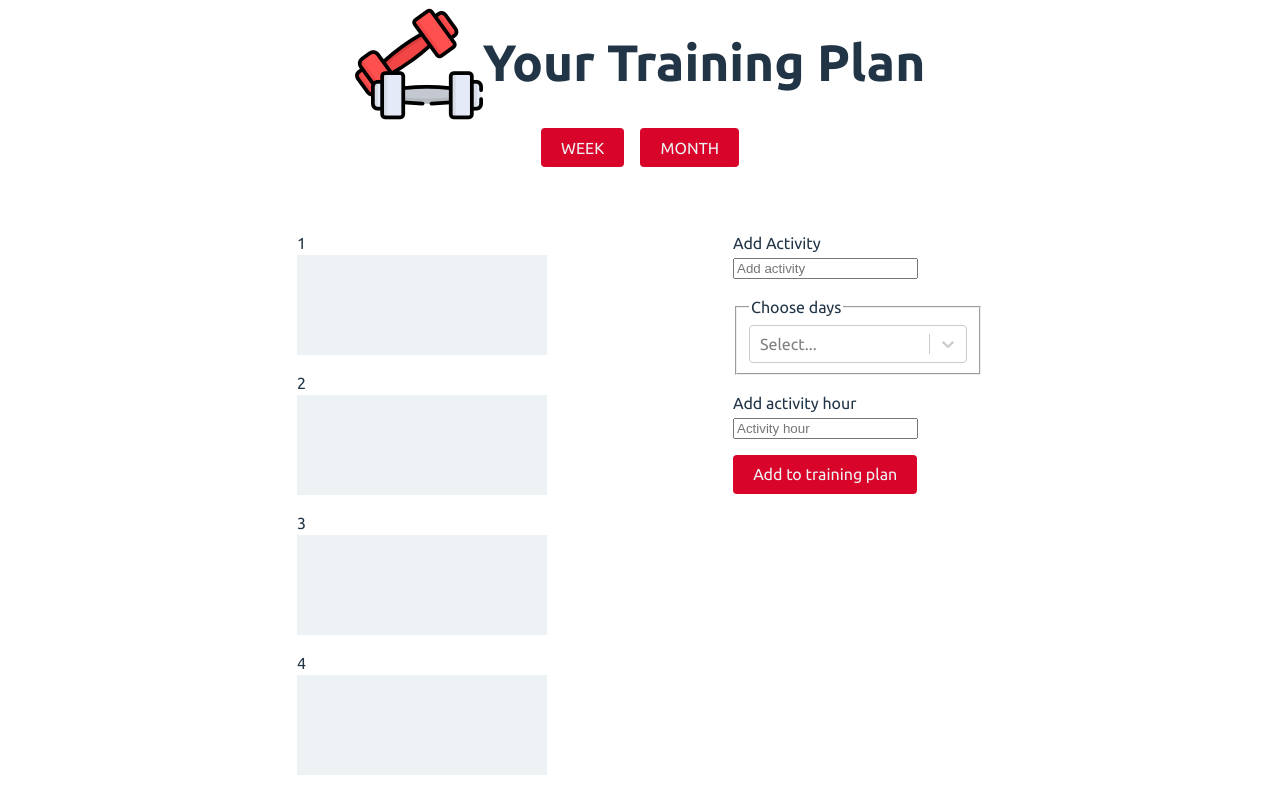
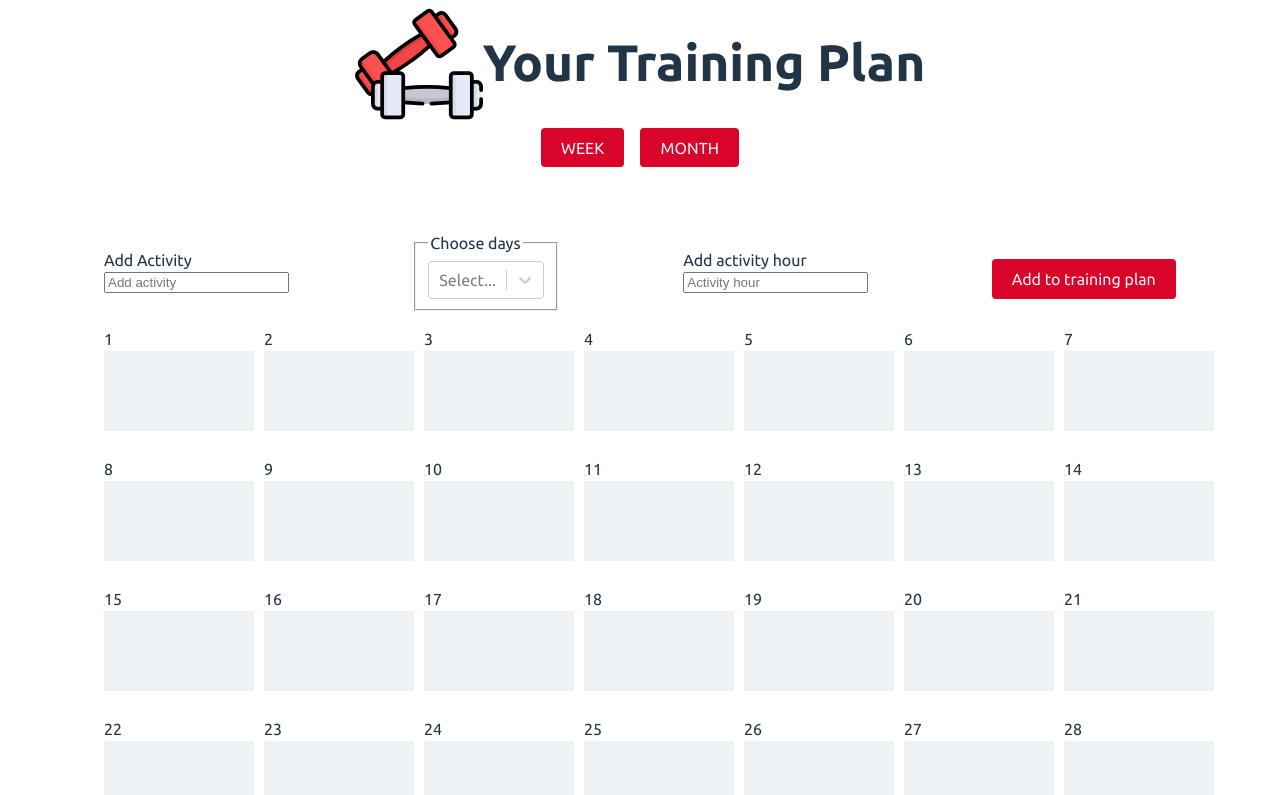
Before and after one commit to AnnaKus5/YourTrainingPlan, a React (Vite) app in the folder my-training-plan/: page / in a window 1280 px wide. Shown: the top 795 px of the page. Built offline with nearby package versions, Linux system fonts and the light colour scheme.

Commit message:
Add RWD on month view

```diff
--- a/my-training-plan/src/AddActivitySection.jsx
+++ b/my-training-plan/src/AddActivitySection.jsx
@@ -2,6 +2,28 @@ import React from "react";
 import Select from "react-select";
 
 export default function AddActivitySection(props) {
+
+    const stylesWeek = {
+        addActivityContainer: {
+            marginTop: "2rem",
+            marginBottom: "2rem",
+            maxWidth: "250px",
+          }
+    }
+
+    const styleMonth = {
+        addActivityContainer: {
+            display: "flex",
+            flexWrap: "wrap",
+            justifyContent: "space-between",
+            alignItems: "center"
+        },
+
+        inputContainer: {
+            display: "flex",
+            flexDirection: "column"
+        }
+    }
 
     const weekCheboxes = props.trainingData.map(day => {
         return (
@@ -23,8 +45,10 @@ export default function AddActivitySection(props) {
     })
 
     return (
-        <form className="add-activity-container">
-            <div className="input-container">
+        <form style={props.site === "week" ? stylesWeek.addActivityContainer : styleMonth.addActivityContainer}>
+            <div style={props.site ==="month" ? styleMonth.inputContainer : null}
+            className="input-container"
+            >
             <label htmlFor="activity">Add Activity</label>
             <input
             type="text"
@@ -44,12 +68,13 @@ export default function AddActivitySection(props) {
                         isMulti
                         hideSelectedOptions={false}
                         onChange={props.addToMonthState}
-                        defaultValue={props.selectedMonthDays}
+                        value={props.selectedMonthDays}
                         id="month-selected"/>}
                 </div>
             </fieldset>
             </div>
-            <div className="input-container">
+            <div style={props.site ==="month" ? styleMonth.inputContainer : null}
+            className="input-container">
             <label htmlFor="activityHour">Add activity hour</label>
             <input
             type="text"
--- a/my-training-plan/src/App.jsx
+++ b/my-training-plan/src/App.jsx
@@ -19,6 +19,10 @@ export default function App() {
       findInput("activity").value = ""
       findInput("activityHour").value = ""
   }, [formSumbit])
+
+  //select nie czyści się po walidacji
+
+  console.log(selectedMonthDays)
 
 
   function createTrainingData() {
@@ -125,6 +129,25 @@ export default function App() {
     props.setTrainingData(props.createTrainingData())
 }
 
+const styleMonth = {
+  mainContainer: {
+    display: "block"
+  }
+}
+
+const styleWeek = window.innerWidth > 670 ? {
+  mainContainer: {
+    maxWidth: "1000px",
+    display: "flex",
+    justifyContent: "space-around",
+    flexDirection: "row-reverse"
+  }
+} : {
+  mainContainer: {
+    margin: "4rem"
+  }
+}
+
   return (
     <>
     <header>
@@ -135,7 +158,9 @@ export default function App() {
       <button onClick={changePlan} className="nav-button" id="week-button">WEEK</button>
       <button onClick={changePlan} className="nav-button" id="month-button">MONTH</button>
     </nav>
-    <main className="main-container">
+    <main style={site === "week" ? styleWeek.mainContainer : styleMonth.mainContainer}
+    // className="main-container"
+    >
         <AddActivitySection
         site={site}
         trainingData={trainingData}
--- a/my-training-plan/src/MonthPage.jsx
+++ b/my-training-plan/src/MonthPage.jsx
@@ -4,6 +4,31 @@ import "./MonthPage.css"
 import { nanoid } from "nanoid";
 
 export default function MonthPage(props) {
+
+    const styleMonth = {
+        monthSectionContainer: window.innerWidth > 670 ?
+        {
+            display: "grid",
+            gridTemplateColumns: "1fr 1fr 1fr 1fr 1fr 1fr 1fr",
+            gridTemplateRows: "1fr 1fr 1fr 1fr",
+            gap: "10px 10px"
+        } :
+        {
+            display: "grid",
+            gridTemplateColumns: "1fr 1fr 1fr 1fr",
+            gridTemplateRows: "1fr 1fr 1fr 1fr 1fr 1fr 1fr",
+            gap: "10px 10px",
+            gridAutoFlow: "column"
+        },
+        // mobile grid 4x7
+        daySquare: {
+            backgroundColor: "#EDF2F4",
+            minWidth: "150px",
+            maxWidth: "200px",
+            minHeight: "80px",
+            marginBottom: "1rem"
+        }
+    }
 
 
     const monthElements = props.trainingData.map(day => {
@@ -19,16 +44,20 @@ export default function MonthPage(props) {
         return (
             <div key={day.day} className="day-container">
                 <p className="day-name">{day.day}</p>
-                <div className="day-square">
+                <div style={styleMonth.daySquare}
+                // className="day-square"
+                >
                     {activityElements}
                 </div>
             </div>
         )
     })
     return (
-        <div className="week-section-container">
+        <>
+        <div style={styleMonth.monthSectionContainer}>
             {monthElements}
-            <button onClick={props.deletePlan}>Delete plan</button>
         </div>
+        <button onClick={props.deletePlan}>Delete plan</button>
+        </>
     )
 }
--- a/my-training-plan/src/WeekSection.jsx
+++ b/my-training-plan/src/WeekSection.jsx
@@ -2,13 +2,6 @@ import React from "react";
 import {nanoid} from "nanoid"
 
 export default function WeekSection(props) {
-
-    // function findDay(name) {
-    //     const actualDay = props.trainingData.find((day) => {
-    //         return day.day === name
-    //     })
-    //     return actualDay;
-    // }
 
     const weekElements = props.trainingData.map(day => {
 
@@ -30,15 +23,11 @@ export default function WeekSection(props) {
         )
     })
 
-    function deletePlan() {
-        props.setTrainingData(props.createTrainingData())
-    }
-
 
     return (
         <div className="week-section-container">
             {weekElements}
-            <button onClick={deletePlan}>Delete plan</button>
+            <button onClick={props.deletePlan}>Delete plan</button>
         </div>
     )
 }
--- a/my-training-plan/src/index.css
+++ b/my-training-plan/src/index.css
@@ -26,7 +26,7 @@ a:hover {
 
 body {
   margin: auto;
-  max-width: 1000px;
+  max-width: 1200px;
 }
 
 h1 {
```
